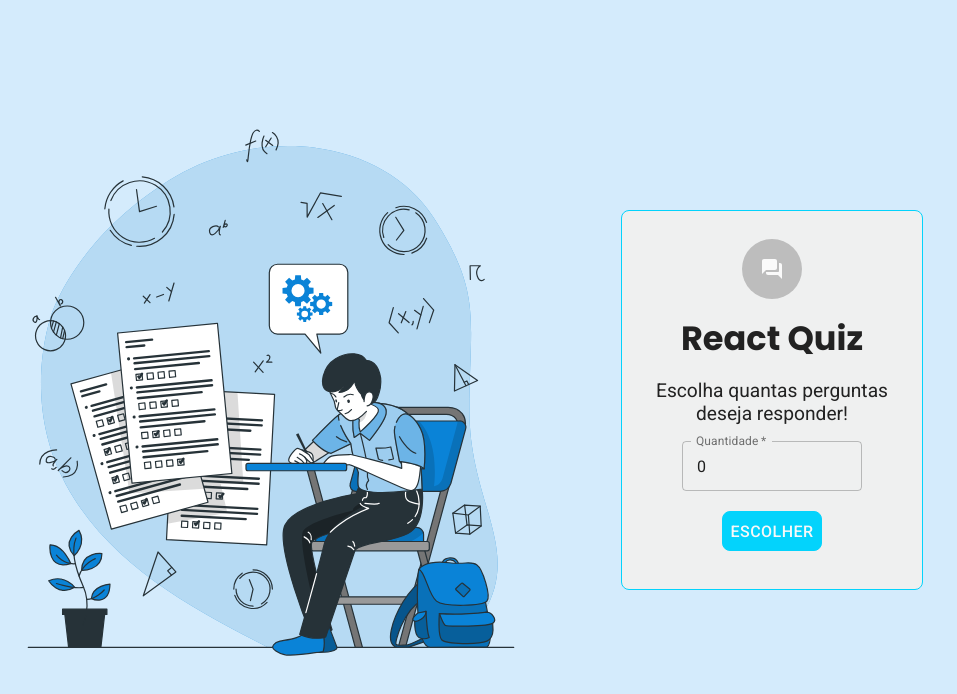
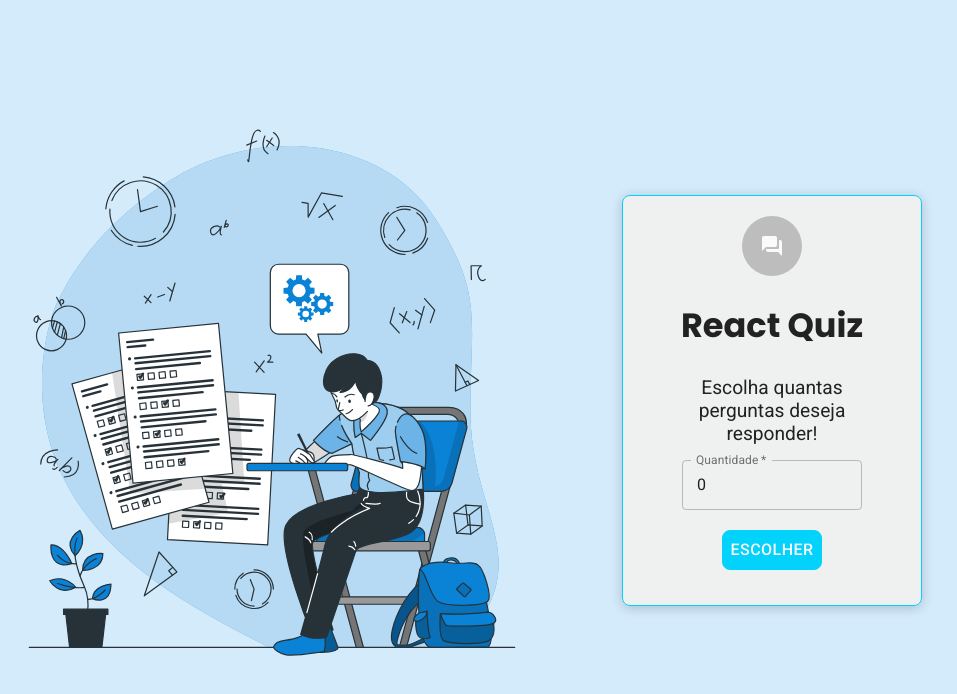
Before and after one commit to maycongc/react-quiz, a React (Create React App) app: page / in a window 1280 px wide. Shown: the top 694 px of the page, without its empty margins (193-1150 px from the left). Built offline with nearby package versions, Linux system fonts and the light colour scheme.

Commit message:
refatoração do section component

```diff
--- a/src/components/SectionElement/index.tsx
+++ b/src/components/SectionElement/index.tsx
@@ -18,6 +18,7 @@ export function SectionElement(props: SectionElementProps): JSX.Element {
   return (
     <SectionWrapper>
       <div>
+        <div>
           <Avatar style={{ height: '60px', width: '60px' }}>
             {icon === 'home' ? (
               <QuestionAnswerRoundedIcon />
@@ -25,6 +26,8 @@ export function SectionElement(props: SectionElementProps): JSX.Element {
               <ErrorRoundedIcon />
             )}
           </Avatar>
+        </div>
+
         <h1>{title}</h1>
         <p>{description}</p>
       </div>
--- a/src/components/SectionElement/styles.ts
+++ b/src/components/SectionElement/styles.ts
@@ -7,14 +7,15 @@ export const SectionWrapper = styled.section`
   justify-content: space-around;
 
   width: fit-content;
-  height: 100%;
+  height: fit-content;
   min-width: 300px;
-  max-height: 380px;
 
   background: #f0f0f0f9;
 
   border: 1px solid #03d3fc;
   border-radius: 8px;
+
+  box-shadow: 0 2px 12px rgba(0, 0, 0, 0.2);
 
   padding: 20px 25px;
 
@@ -24,11 +25,13 @@ export const SectionWrapper = styled.section`
     align-items: center;
 
     text-align: center;
-    gap: 15px;
+    column-gap: 15px;
+    row-gap: 25px;
 
     .MuiAvatar-circle {
       background: #d4ebfc;
       border: 1px solid #03d3fc;
+      margin-top: 10px;
 
       svg {
         width: 40px;
@@ -43,7 +46,7 @@ export const SectionWrapper = styled.section`
 
     p {
       width: 100%;
-      max-width: 250px;
+      max-width: 200px;
       font-size: 1.2rem;
     }
   }
@@ -53,7 +56,7 @@ export const SectionWrapper = styled.section`
     flex-direction: column;
     justify-content: center;
     align-items: center;
-    margin-bottom: 10px;
+    margin: 15px 0;
     gap: 20px;
 
     input {
```
Lines whose indentation alone changed are shown as unchanged.
